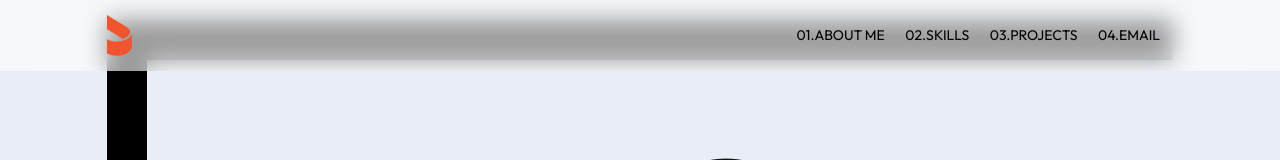
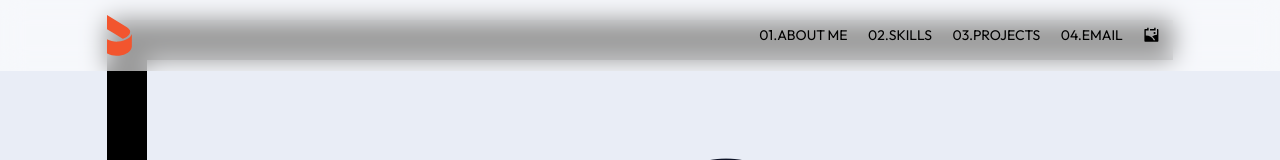
Before and after one commit to PaperNsalt/Portfolio, a React (Vite) app in the folder react-portfolio/: page / in a window 1280 px wide. Shown: the top 160 px of the page. Built offline with nearby package versions, Linux system fonts and the light colour scheme.

Commit message:
added a package router dom

```diff
--- a/react-portfolio/package.json
+++ b/react-portfolio/package.json
@@ -16,6 +16,7 @@
     "react": "^19.2.0",
     "react-dom": "^19.2.0",
     "react-icons": "^5.5.0",
+    "react-router-dom": "^7.11.0",
     "tailwindcss": "^4.1.17",
     "three": "^0.181.2"
   },
--- a/react-portfolio/src/App.jsx
+++ b/react-portfolio/src/App.jsx
@@ -3,23 +3,19 @@ import Footer from './Footer'
 import './App.css'
 import MainSection from './pages/MainSection'
 import ProjectSection from './pages/ProjectSection'
-import CreativeSection from './pages/CreativeSection'
+import EmailSection from './pages/EmailSection'
+
+
 
 function App() {
 
   return (
     <>
-  <Header></Header>
-
-  <MainSection></MainSection>
-
-  <ProjectSection></ProjectSection>
-
-  <CreativeSection></CreativeSection>
-
-  {/* <MainSection></MainSection> */}
-
-  <Footer></Footer>
+  <Header />
+  <MainSection />
+  <ProjectSection/>
+  <EmailSection/>
+  <Footer/>
     </>
   )
 }
--- a/react-portfolio/src/Header.jsx
+++ b/react-portfolio/src/Header.jsx
@@ -1,6 +1,8 @@
 import { useState } from "react";
 import "./assets/style/header.css";
 import logo from "./assets/vector/IamJem.svg";
+
+import { GalleryIcon } from "./components/IconComponent";
 
 function Header() {
   const [open, setOpen] = useState(false);
@@ -56,6 +58,9 @@ function Header() {
         <li><button onClick={() => scrollToPosition(2000)} className="hover:text-[#f2552e]" href="">02.SKILLS</button></li>
         <li><button onClick={() => scrollToPosition(4400)} className="hover:text-[#f2552e]" href="">03.PROJECTS</button></li>
         <li><button onClick={() => scrollToPosition()} className="hover:text-[#f2552e]" href="">04.EMAIL</button></li>
+
+        <li><a href="./pages/" className="hover:text-[#f2552e]">{GalleryIcon}</a></li>
+
       </ul>
     </div>
   </nav>
--- a/react-portfolio/src/components/IconComponent.jsx
+++ b/react-portfolio/src/components/IconComponent.jsx
@@ -64,3 +64,20 @@ export const LiveDemoIcon = (
     <path d="M14.5 6.5c-0.444 0-0.843 0.193-1.118 0.5h-2.968l2.099-2.099c0.411 0.023 0.83-0.123 1.144-0.437 0.586-0.586 0.586-1.536 0-2.121s-1.536-0.586-2.121 0c-0.314 0.314-0.46 0.733-0.437 1.144l-2.099 2.099v-2.968c0.307-0.275 0.5-0.674 0.5-1.118 0-0.828-0.672-1.5-1.5-1.5s-1.5 0.672-1.5 1.5c0 0.444 0.193 0.843 0.5 1.118v2.968l-2.099-2.099c0.023-0.411-0.123-0.83-0.437-1.144-0.586-0.586-1.536-0.586-2.121 0s-0.586 1.536 0 2.121c0.314 0.314 0.733 0.46 1.144 0.437l2.099 2.099h-2.968c-0.275-0.307-0.674-0.5-1.118-0.5-0.828 0-1.5 0.672-1.5 1.5s0.672 1.5 1.5 1.5c0.444 0 0.843-0.193 1.118-0.5h2.968l-2.099 2.099c-0.411-0.023-0.83 0.123-1.144 0.437-0.586 0.586-0.586 1.536 0 2.121s1.536 0.586 2.121 0c0.314-0.314 0.46-0.733 0.437-1.144l2.099-2.099v2.968c-0.307 0.275-0.5 0.674-0.5 1.118 0 0.828 0.672 1.5 1.5 1.5s1.5-0.672 1.5-1.5c0-0.444-0.193-0.843-0.5-1.118v-2.968l2.099 2.099c-0.023 0.411 0.123 0.83 0.437 1.144 0.586 0.586 1.536 0.586 2.121 0s0.586-1.536 0-2.121c-0.314-0.314-0.733-0.46-1.144-0.437l-2.099-2.099h2.968c0.275 0.307 0.674 0.5 1.118 0.5 0.828 0 1.5-0.672 1.5-1.5s-0.672-1.5-1.5-1.5z"></path>
   </svg>
 );
+
+export const GalleryIcon = (
+  <svg
+    stroke="currentColor"
+    fill="currentColor"
+    stroke-width="0"
+    viewBox="0 0 24 24"
+    height="1.2em"
+    width="1.2em"
+    xmlns="http://www.w3.org/2000/svg"
+  >
+    <g>
+      <path fill="none" d="M0 0h24v24H0z"></path>
+      <path d="M17.409 19c-.776-2.399-2.277-3.885-4.266-5.602A10.954 10.954 0 0 1 20 11V3h1.008c.548 0 .992.445.992.993v16.014a1 1 0 0 1-.992.993H2.992A.993.993 0 0 1 2 20.007V3.993A1 1 0 0 1 2.992 3H6V1h2v4H4v7c5.22 0 9.662 2.462 11.313 7h2.096zM18 1v4h-8V3h6V1h2zm-1.5 9a1.5 1.5 0 1 1 0-3 1.5 1.5 0 0 1 0 3z"></path>
+    </g>
+  </svg>
+);
--- a/react-portfolio/src/pages/CreativeSection.jsx
+++ b/react-portfolio/src/pages/EmailSection.jsx
@@ -1,9 +1,13 @@
 
-function CreativeSection() {
+function EmailSection() {
 
   return(
 
     <section className="border-s-40 border-b-40 max-[426px]:border-b-20 max-[426px]:border-s-20 xl:p-30 lg:p-16 md:p-10 max-[426px]:py-50 max-[426px]:px-10">
+
+      <div className="flex ">
+        <h1>Let's Work Together</h1>
+      </div>
 
       <div className="grid grid-cols-4 bg-amber-700">
 
@@ -14,4 +18,4 @@ function CreativeSection() {
   );
 }
 
-export default CreativeSection;
+export default EmailSection;
```
Also changed, not shown: 1 other file (tests, documents, lock files or other folders).
